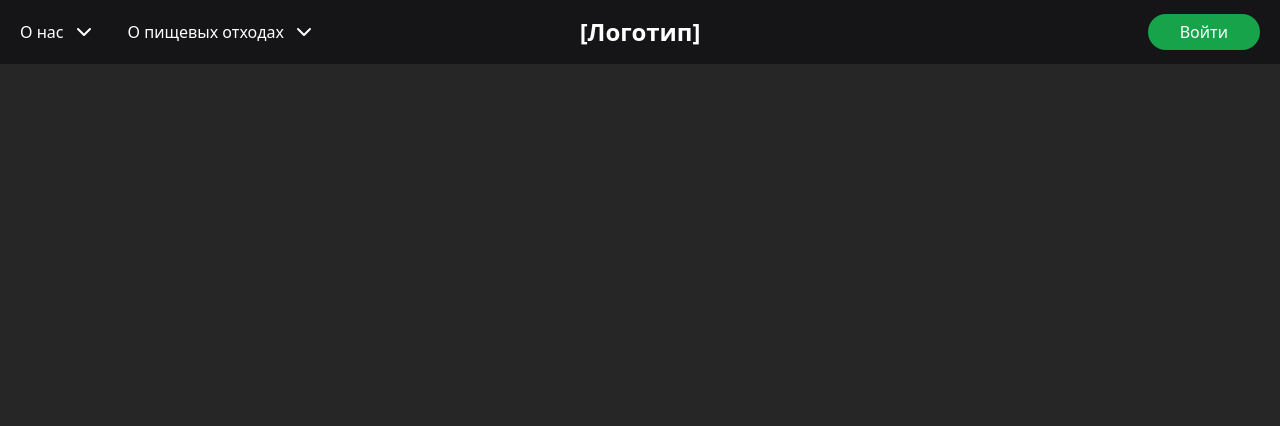
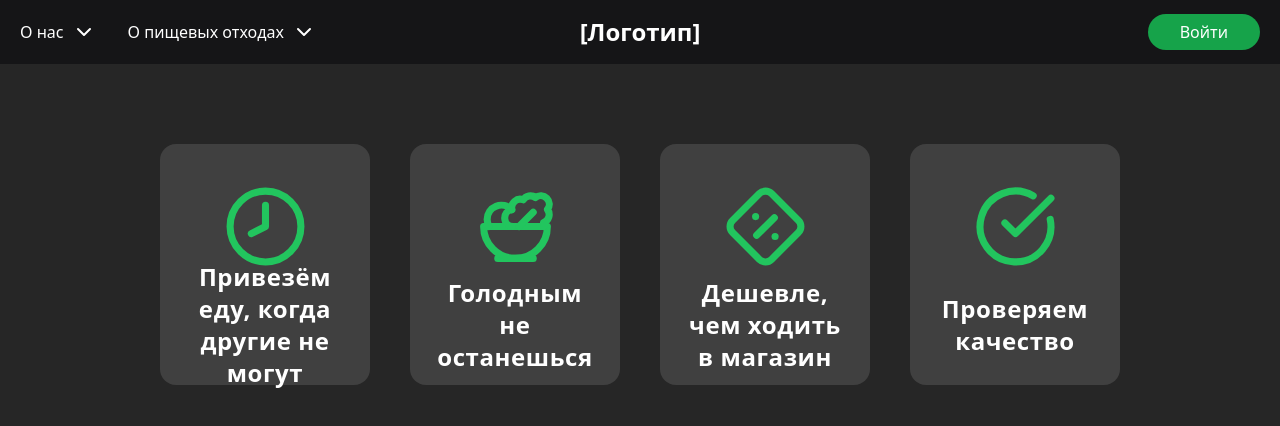
Before and after one commit to FreshFinds-BMSTU/frontend, a Nuxt app: page / in a window 1280 px wide. Shown: the top 426 px of the page. Built offline with nearby package versions, Linux system fonts and the light colour scheme.

Commit message:
main page first titles

```diff
--- a/pages/index.vue
+++ b/pages/index.vue
@@ -1,10 +1,45 @@
 <script setup lang="ts">
+import { CircleCheckBig, Clock8, Salad, DiamondPercent } from 'lucide-vue-next';
+
 
 </script>
 
 <template>
-  <div>
-
+  <div class="flex flex-col items-center w-full py-20">
+      <div class="flex w-3/4 h-fit gap-10">
+        <div class="bg-neutral-700 w-full rounded-2xl items-center flex-col pt-10 px-5 pb-5 flex gap-4 h-fit">
+          <Clock8 class="text-green-500 w-3/6 h-3/6"/>
+          <div class="flex flex-col justify-center h-20" >
+            <p class="text-white text-2xl text-center font-semibold tracking-wide">
+              Привезём еду, когда другие не могут
+            </p>
+          </div>
+        </div>
+        <div class="bg-neutral-700 w-full rounded-2xl items-center flex-col pt-10 px-5 pb-5 flex gap-4 h-fit">
+          <Salad class="text-green-500 w-3/6 h-3/6"/>
+          <div class="flex flex-col justify-center h-20" >
+            <p class="text-white text-2xl text-center font-semibold tracking-wide">
+              Голодным не оcтанешься
+            </p>
+          </div>
+        </div>
+        <div class="bg-neutral-700 w-full rounded-2xl items-center flex-col pt-10 px-5 pb-5 flex gap-4 h-fit">
+          <DiamondPercent class="text-green-500 w-3/6 h-3/6"/>
+          <div class="flex flex-col justify-center h-20" >
+            <p class="text-white text-2xl text-center font-semibold tracking-wide">
+              Дешевле, чем ходить в магазин
+            </p>
+          </div>
+        </div>
+        <div class="bg-neutral-700 w-full rounded-2xl items-center flex-col pt-10 px-5 pb-5 flex gap-4 h-fit">
+          <CircleCheckBig class="text-green-500 w-3/6 h-3/6"/>
+          <div class="flex flex-col justify-center h-20" >
+            <p class="text-white text-2xl text-center font-semibold tracking-wide">
+              Проверяем качество
+            </p>
+          </div>
+        </div>
+    </div>
   </div>
 </template>
 
```
